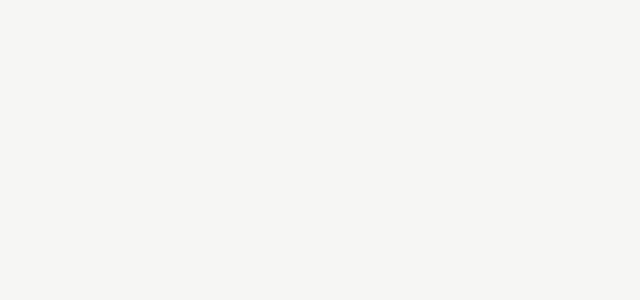
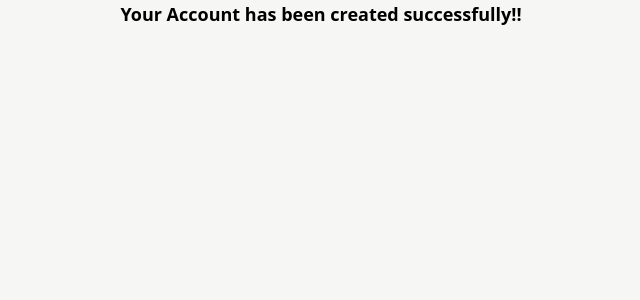
Before and after one commit to Marcocholla01/e-Shop, a React (Vite) app in the folder client/: page /activation/1 in a window 1280 px wide. Before the commit this address had no page. Shown: the top 300 px of the page, without its empty margins (319-959 px from the left). Built offline with nearby package versions, Linux system fonts and the light colour scheme.

Commit message:
Added activation p[age Ui and its routes

```diff
--- a/client/src/App.jsx
+++ b/client/src/App.jsx
@@ -1,7 +1,7 @@
 import React from 'react'
 import './App.css'
 import { BrowserRouter, Routes, Route } from 'react-router-dom'
-import {LoginPage,SignupPage, HomePage} from './Routes/routes'
+import {LoginPage,SignupPage, HomePage, ActivationPage} from './Routes/routes'
 
 function App() {
   return (
@@ -10,6 +10,7 @@ function App() {
         <Route path='/'element={<HomePage/>}/>
         <Route path='/login' element={<LoginPage />} />
         <Route path='/signup' element={<SignupPage />} />
+        <Route path='/activation/:activation_token' element={<ActivationPage />} />
     </Routes>
     </BrowserRouter>
   )
--- a/client/src/Routes/routes.jsx
+++ b/client/src/Routes/routes.jsx
@@ -1,8 +1,11 @@
 import LoginPage from "../pages/LoginPage";
 import SignupPage from "../pages/SignupPage";
 import HomePage from "../pages/HomePage"
+import ActivationPage from "../pages/ActivationPage";
+
 export {
     LoginPage,
     SignupPage,
     HomePage,
+    ActivationPage,
 }
--- /dev/null
+++ b/client/src/pages/ActivationPage.jsx
@@ -0,0 +1,40 @@
+import React, { useEffect, useState } from 'react'
+import { useSearchParams } from 'react-router-dom'
+import { BASE_URL } from '../config';
+import axios from 'axios';
+
+const ActivationPage = () => {
+    const { activation_token } = useSearchParams();
+    const [error, setError] = useState(false);
+
+    useEffect(() => {
+        if (activation_token) {
+            const activationEmail = async () => {
+                try {
+                    const res = await axios.post(`${BASE_URL}/activation`, {
+                        activation_token
+                    });
+                    console.log(res.data.message)
+                } catch (error) {
+                    console.log(error.response.data.message)
+                    setError(true)
+                }
+            };
+            activationEmail();
+        }
+    }, [activation_token])
+
+    return (
+        <div className='w-full h-full flex justify-center items-center text-lg font-semibold'>
+            {
+                error ? (
+                    <p>Your token is Expired!!</p>
+                ) : (
+                        <p>Your Account has been created successfully!!</p>
+                )
+            }
+        </div>
+    )
+}
+
+export default ActivationPage
```
Also changed, not shown: 1 other file (tests, documents, lock files or other folders).
